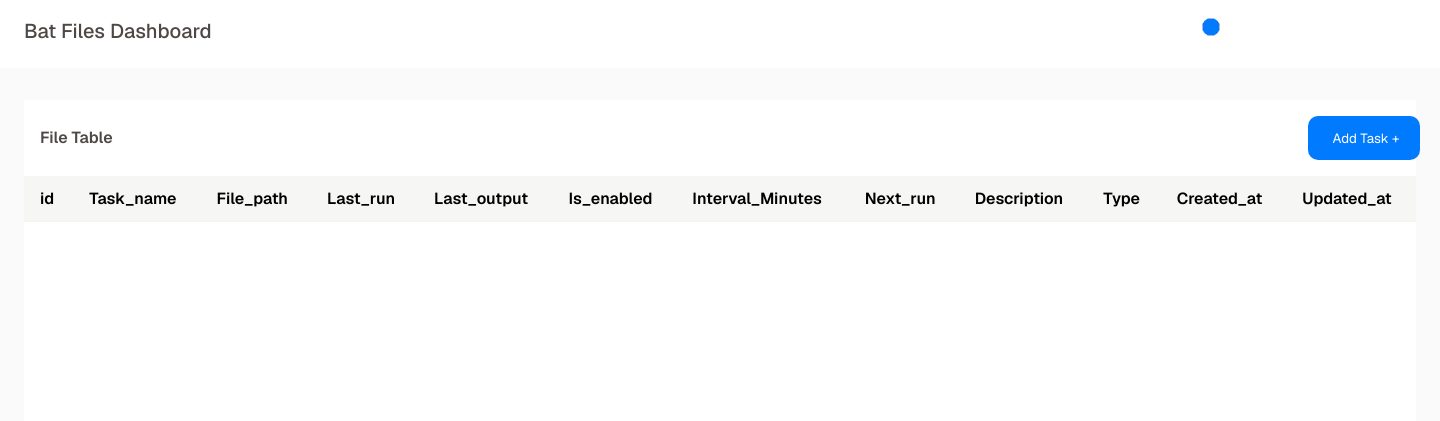
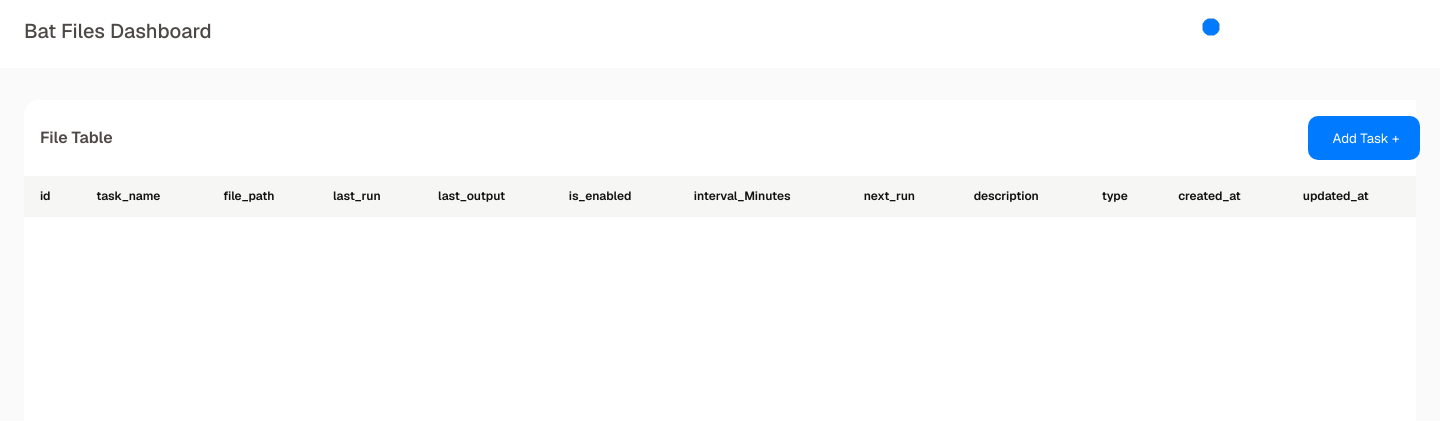
Before and after one commit to XayZay/task_scheduler, a PHP site: page /dashboard.html in a window 1440 px wide. Shown: the top 421 px of the page. Run offline with PHP 8.4, Linux system fonts and the light colour scheme; lists and menus that the app fills with data are empty.

Commit message:
updated my files

```diff
--- a/CODE/dashboard.css
+++ b/CODE/dashboard.css
@@ -19,6 +19,16 @@ body{
     padding: 16px  24px 16px 24px;
     background-color: #FFFFFF;
     display: flex;
+}
+th{
+    font-size: 12px;
+    color: #121212;
+    border: #FFFFFF;
+    font-weight: 500;
+    font-size: 12px;
+    line-height: 16px;
+    letter-spacing: 0px;
+
 }
 .heading{
     width: 189px;
@@ -63,6 +73,7 @@ body{
     border: 1px #F4F4F2;
     background-color: #FFFFFF;
     border-radius: 15px;
+
 }
 .head{
     width: 1392px;
@@ -73,6 +84,7 @@ body{
     /* justify-content: flex-start; */
     align-items: center;
     display: flex;
+    border-top-left-radius: 15px ;
 }
 .label{
     width: 478px;
--- a/CODE/dashboard.html
+++ b/CODE/dashboard.html
@@ -29,17 +29,17 @@
                 <thead>
                     <tr>
                         <th>id</th>
-                        <th >Task_name</th>
-                        <th >File_path</th>
-                        <th >Last_run</th>
-                        <th >Last_output</th>
-                        <th >Is_enabled</th>
-                        <th >Interval_Minutes</th>
-                        <th >Next_run</th>
-                        <th >Description</th>
-                        <th >Type</th>
-                        <th >Created_at</th>
-                        <th >Updated_at</th>
+                        <th >task_name</th>
+                        <th >file_path</th>
+                        <th >last_run</th>
+                        <th >last_output</th>
+                        <th >is_enabled</th>
+                        <th >interval_Minutes</th>
+                        <th >next_run</th>
+                        <th >description</th>
+                        <th >type</th>
+                        <th >created_at</th>
+                        <th >updated_at</th>
                     </tr>
                 </thead>
 
```
Also changed, not shown: CODE/JQ.js (+19 -4 lines), CODE/dashboard.js (+68 -0 lines), CODE/index.html (+1 -14 lines).
